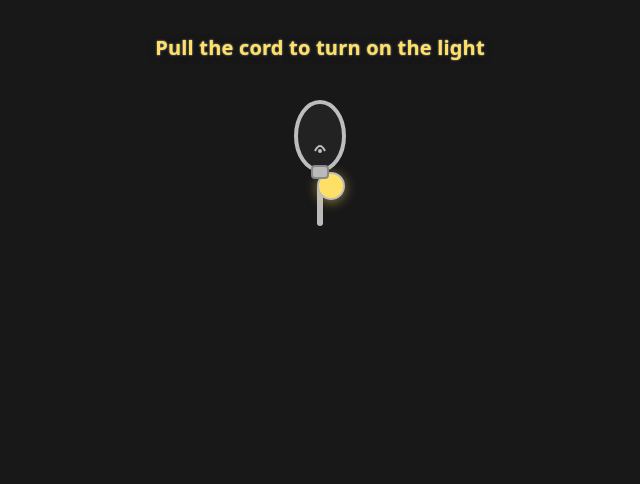
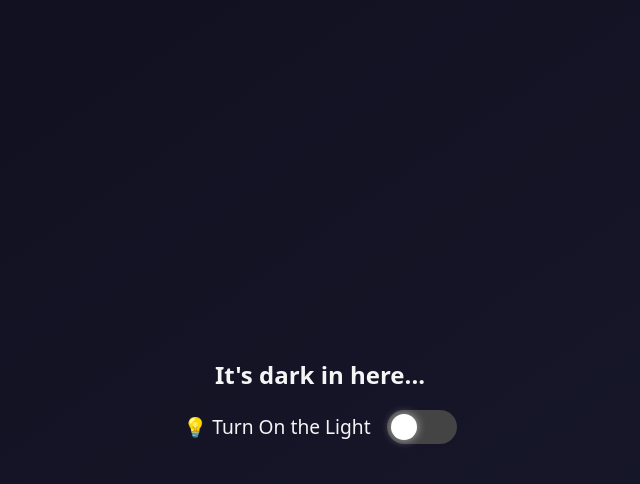
Before and after one commit to AJchowdary/CODE-REVIEW-BOT, a React (Vite) app in the folder client/: page / in a window 1280 px wide. Shown: the top 484 px of the page, without its empty margins (320-960 px from the left). Built offline with nearby package versions, Linux system fonts and the light colour scheme.

Commit message:
Update Light.tsx

```diff
--- a/client/src/Light.tsx
+++ b/client/src/Light.tsx
@@ -1,158 +1,153 @@
-import { useRef } from "react";
-import { motion, useMotionValue, animate, useTransform } from "framer-motion";
-import "./App.css";
+import React, { useState, useEffect, useRef } from "react";
 
-interface LightProps {
-  isOn: boolean;
-  setIsOn: React.Dispatch<React.SetStateAction<boolean>>;
+const clickSoundUrl =
+  "https://assets.mixkit.co/sfx/preview/mixkit-light-switch-on-2585.mp3";
+
+const IntroScreen = () => {
+  const [isLightOn, setIsLightOn] = useState(false);
+  const [showIntro, setShowIntro] = useState(true);
+  const [opacity, setOpacity] = useState(1);
+  const flickerCountRef = useRef(0);
+  const intervalRef = useRef<NodeJS.Timeout | null>(null);
+  const clickSoundRef = useRef<HTMLAudioElement | null>(null);
+
+  useEffect(() => {
+    if (isLightOn) {
+      if (clickSoundRef.current) {
+        clickSoundRef.current.play();
       }
-
-const BULB_WIDTH = 60;
-const BULB_HEIGHT = 100;
-
-const Light = ({ isOn, setIsOn }: LightProps) => {
-  const pullY = useMotionValue(0);
-  const stringLength = useTransform(pullY, [0, 200], [40, 180]);
-  const bulbScale = useTransform(pullY, [0, 200], [1, 1.08]);
-  const handleScale = useTransform(pullY, [0, 200], [1, 1.18]);
-  const pullingRef = useRef(false);
-  const housingRef = useRef<HTMLDivElement | null>(null);
-
-  const handleMouseMove = (e: React.MouseEvent<HTMLDivElement, MouseEvent>) => {
-    if (pullingRef.current && housingRef.current) {
-      const rect = housingRef.current.getBoundingClientRect();
-      const offset = e.clientY - rect.top - BULB_HEIGHT;
-      pullY.set(Math.max(0, Math.min(offset, 200)));
+      flickerCountRef.current = 0;
+      intervalRef.current = setInterval(() => {
+        flickerCountRef.current++;
+        setOpacity(flickerCountRef.current % 2 === 0 ? 1 : 0.1);
+        if (flickerCountRef.current > 4 && intervalRef.current) {
+          clearInterval(intervalRef.current);
+          setOpacity(0);
+          setTimeout(() => {
+            setShowIntro(false);
+            document.body.style.backgroundColor = "#f5f5f5";
+            document.body.style.overflow = "auto";
+          }, 800);
         }
+      }, 150);
+    }
+    return () => {
+      if (intervalRef.current) clearInterval(intervalRef.current);
     };
-
-  const handleMouseUp = () => {
-    if (pullingRef.current) {
-      pullingRef.current = false;
-      const strength = pullY.get();
-      const velocity = strength / 10;
-
-      // Always bounce the cord back with a spring
-      animate(pullY, 0, {
-        type: "spring",
-        stiffness: 500,
-        damping: 18,
-        velocity: -velocity,
-      });
-
-      // Toggle ON/OFF if pulled far enough
-      if (strength > 80) {
-        setIsOn((prev) => !prev);
-      }
-    }
-  };
+  }, [isLightOn]);
 
   return (
+    <>
+      {showIntro ? (
         <div
-      className={`light-container ${isOn ? "day" : "night"}`}
           style={{
-        background: isOn
-          ? "linear-gradient(180deg, #232323 0%, #fffbe6 100%)"
-          : "#181818",
-        transition: "background 0.7s",
+            position: "fixed",
+            top: 0,
+            left: 0,
+            width: "100vw",
+            height: "100vh",
+            background: "linear-gradient(145deg, #0f0f1f, #1a1a2e)",
+            display: "flex",
+            flexDirection: "column",
+            justifyContent: "center",
+            alignItems: "center",
+            color: "#f5f5f5",
+            textAlign: "center",
+            zIndex: 1000,
+            opacity,
+            transition: "opacity 0.15s ease",
           }}
         >
-      <div className="bulb-area">
+          <h2>It's dark in here...</h2>
           <div
-          className="bulb-housing"
-          ref={housingRef}
-          style={{ width: BULB_WIDTH, height: BULB_HEIGHT + 180 }}
-          onMouseMove={handleMouseMove}
-          onMouseUp={handleMouseUp}
-          onMouseLeave={handleMouseUp}
+            style={{
+              display: "flex",
+              alignItems: "center",
+              gap: "1rem",
+              marginTop: "1rem",
+            }}
           >
-          {/* Bulb (on top, z-index: 2) */}
-          <motion.div className="bulb" style={{ scale: bulbScale, zIndex: 2 }}>
-            <div className={`bulb-shape ${isOn ? "on" : "off"}`}>
-              <svg viewBox="0 0 60 100" width="60" height="100">
-                {/* Bulb glass */}
-                <ellipse
-                  cx="30"
-                  cy="40"
-                  rx="24"
-                  ry="34"
-                  fill={isOn ? "#fffbe6" : "#222"}
-                  stroke="#bdbdbd"
-                  strokeWidth="4"
-                  filter={isOn ? "url(#bulbGlow)" : ""}
+            <span style={{ fontSize: "1.2rem" }}>💡 Turn On the Light</span>
+            <label
+              style={{
+                position: "relative",
+                display: "inline-block",
+                width: 70,
+                height: 34,
+              }}
+            >
+              <input
+                type="checkbox"
+                checked={isLightOn}
+                onChange={() => setIsLightOn(!isLightOn)}
+                style={{ opacity: 0, width: 0, height: 0 }}
               />
-                {/* Filament */}
-                <path
-                  d="M25 55 Q30 45 35 55"
-                  stroke={isOn ? "#ffd700" : "#bdbdbd"}
-                  strokeWidth="2"
-                  fill="none"
-                />
-                {/* Filament base */}
-                <circle cx="30" cy="55" r="2" fill={isOn ? "#ffd700" : "#bdbdbd"} />
-                {/* Bulb base */}
-                <rect
-                  x="22"
-                  y="70"
-                  width="16"
-                  height="12"
-                  rx="3"
-                  fill="#bababa"
-                  stroke="#888"
-                  strokeWidth="2"
-                />
-                {/* Glow filter */}
-                <defs>
-                  <filter id="bulbGlow" x="-50%" y="-50%" width="200%" height="200%">
-                    <feGaussianBlur stdDeviation="8" result="coloredBlur" />
-                    <feMerge>
-                      <feMergeNode in="coloredBlur" />
-                      <feMergeNode in="SourceGraphic" />
-                    </feMerge>
-                  </filter>
-                </defs>
-                {/* Inner glow for filament */}
-                {isOn && (
-                  <ellipse
-                    cx="30"
-                    cy="48"
-                    rx="10"
-                    ry="10"
-                    fill="#ffe066"
-                    opacity="0.4"
-                    filter="url(#bulbGlow)"
-                  />
-                )}
-              </svg>
-            </div>
-          </motion.div>
-          {/* Cord (behind, z-index: 1), attached to bulb base */}
-          <motion.div
-            className="cord"
+              <span
                 style={{
-              height: stringLength,
-              zIndex: 1,
-              left: "50%",
-              top: BULB_HEIGHT - 10, // attach to bulb base
-              transform: "translateX(-50%)",
+                  position: "absolute",
+                  cursor: "pointer",
+                  top: 0,
+                  left: 0,
+                  right: 0,
+                  bottom: 0,
+                  backgroundColor: isLightOn ? "#ffd700" : "#444",
+                  borderRadius: 34,
+                  transition: "background-color 0.5s ease, box-shadow 0.5s ease",
+                  boxShadow: isLightOn
+                    ? "0 0 20px #ffd700"
+                    : "none",
                 }}
-            onMouseDown={() => (pullingRef.current = true)}
               >
-            <motion.div
-              className="handle"
+                <span
                   style={{
-                scale: handleScale,
-                boxShadow: "0 2px 12px #ffe06680",
-                background:
-                  "radial-gradient(circle at 60% 40%, #ffe066 80%, #bfae4b 100%)",
-                border: "2.5px solid #bdbdbd",
+                    position: "absolute",
+                    content: '""',
+                    height: 26,
+                    width: 26,
+                    left: isLightOn ? 36 : 4,
+                    bottom: 4,
+                    backgroundColor: isLightOn ? "#fff7d1" : "white",
+                    transition: "transform 0.5s ease, background-color 0.3s",
+                    borderRadius: "50%",
+                    boxShadow: "0 0 10px rgba(255, 255, 255, 0.6)",
                   }}
                 />
-          </motion.div>
+              </span>
+            </label>
           </div>
+
+          <audio
+            ref={clickSoundRef}
+            src={clickSoundUrl}
+            preload="auto"
+          />
         </div>
-    </div>
+      ) : (
+        <main
+          style={{
+            height: "100vh",
+            background: "linear-gradient(to right, #f7f7f7, #ffffff)",
+            padding: "2rem",
+            animation: "fadeIn 1s ease-in-out",
+          }}
+        >
+          <h1 style={{ fontSize: "2.5rem", color: "#222" }}>
+            Welcome to Ajay's Portfolio
+          </h1>
+          <p>This is where your main content goes — projects, about, contact, etc.</p>
+        </main>
+      )}
+
+      <style>
+        {`
+          @keyframes fadeIn {
+            from { opacity: 0; transform: translateY(20px); }
+            to { opacity: 1; transform: translateY(0); }
+          }
+        `}
+      </style>
+    </>
   );
 };
 
-export default Light;
+export default IntroScreen;
```
Lines whose indentation alone changed are shown as unchanged.
